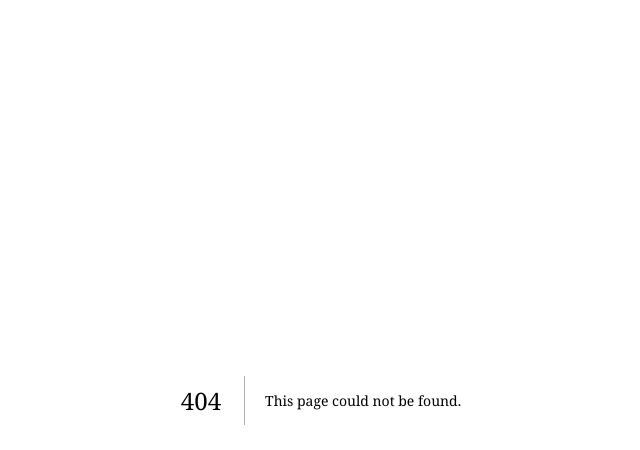
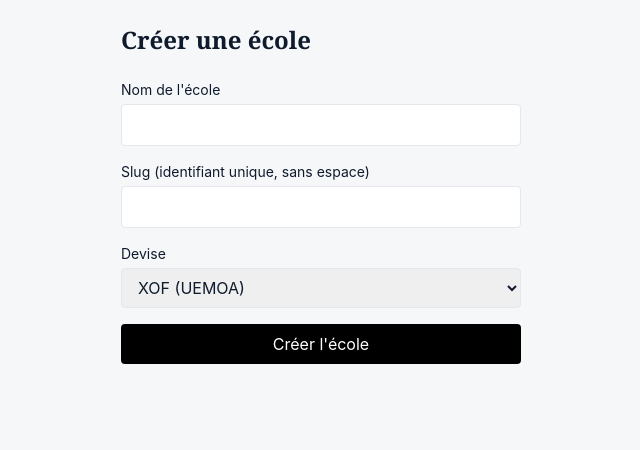
Before and after one commit to madonga01-241/Scolapay-, a Next.js app: page /admin/schools/new in a window 1280 px wide. Before the commit this address had no page. Shown: the top 450 px of the page, without its empty margins (319-959 px from the left). Built offline with nearby package versions, Linux system fonts and the light colour scheme.

Commit message:
Create NewSchoolPage component for school creation

```diff
--- /dev/null
+++ b/src/app/admin/schools/new/page.tsx
@@ -0,0 +1,81 @@
+"use client";
+
+import { useState } from "react";
+import { useRouter } from "next/navigation";
+
+export default function NewSchoolPage() {
+  const router = useRouter();
+  const [name, setName] = useState("");
+  const [slug, setSlug] = useState("");
+  const [currency, setCurrency] = useState("XOF");
+  const [error, setError] = useState<string | null>(null);
+  const [loading, setLoading] = useState(false);
+
+  async function handleSubmit(e: React.FormEvent) {
+    e.preventDefault();
+    setError(null);
+    setLoading(true);
+    try {
+      const res = await fetch("/api/schools", {
+        method: "POST",
+        headers: { "Content-Type": "application/json" },
+        body: JSON.stringify({ name, slug, currency }),
+      });
+      const data = await res.json();
+      if (!res.ok) {
+        setError(data.error ?? "Erreur inconnue");
+        return;
+      }
+      router.push(`/admin/schools`);
+    } catch {
+      setError("Erreur réseau");
+    } finally {
+      setLoading(false);
+    }
+  }
+
+  return (
+    <main className="mx-auto max-w-md p-6">
+      <h1 className="text-2xl font-semibold mb-6">Créer une école</h1>
+      <form onSubmit={handleSubmit} className="space-y-4">
+        <div>
+          <label className="block text-sm mb-1">Nom de l'école</label>
+          <input
+            className="w-full border rounded px-3 py-2"
+            value={name}
+            onChange={(e) => setName(e.target.value)}
+            required
+          />
+        </div>
+        <div>
+          <label className="block text-sm mb-1">Slug (identifiant unique, sans espace)</label>
+          <input
+            className="w-full border rounded px-3 py-2"
+            value={slug}
+            onChange={(e) => setSlug(e.target.value)}
+            required
+          />
+        </div>
+        <div>
+          <label className="block text-sm mb-1">Devise</label>
+          <select
+            className="w-full border rounded px-3 py-2"
+            value={currency}
+            onChange={(e) => setCurrency(e.target.value)}
+          >
+            <option value="XOF">XOF (UEMOA)</option>
+            <option value="XAF">XAF (CEMAC)</option>
+          </select>
+        </div>
+        {error && <p className="text-red-600 text-sm">{error}</p>}
+        <button
+          type="submit"
+          disabled={loading}
+          className="w-full bg-black text-white rounded py-2"
+        >
+          {loading ? "Création..." : "Créer l'école"}
+        </button>
+      </form>
+    </main>
+  );
+            }
```
